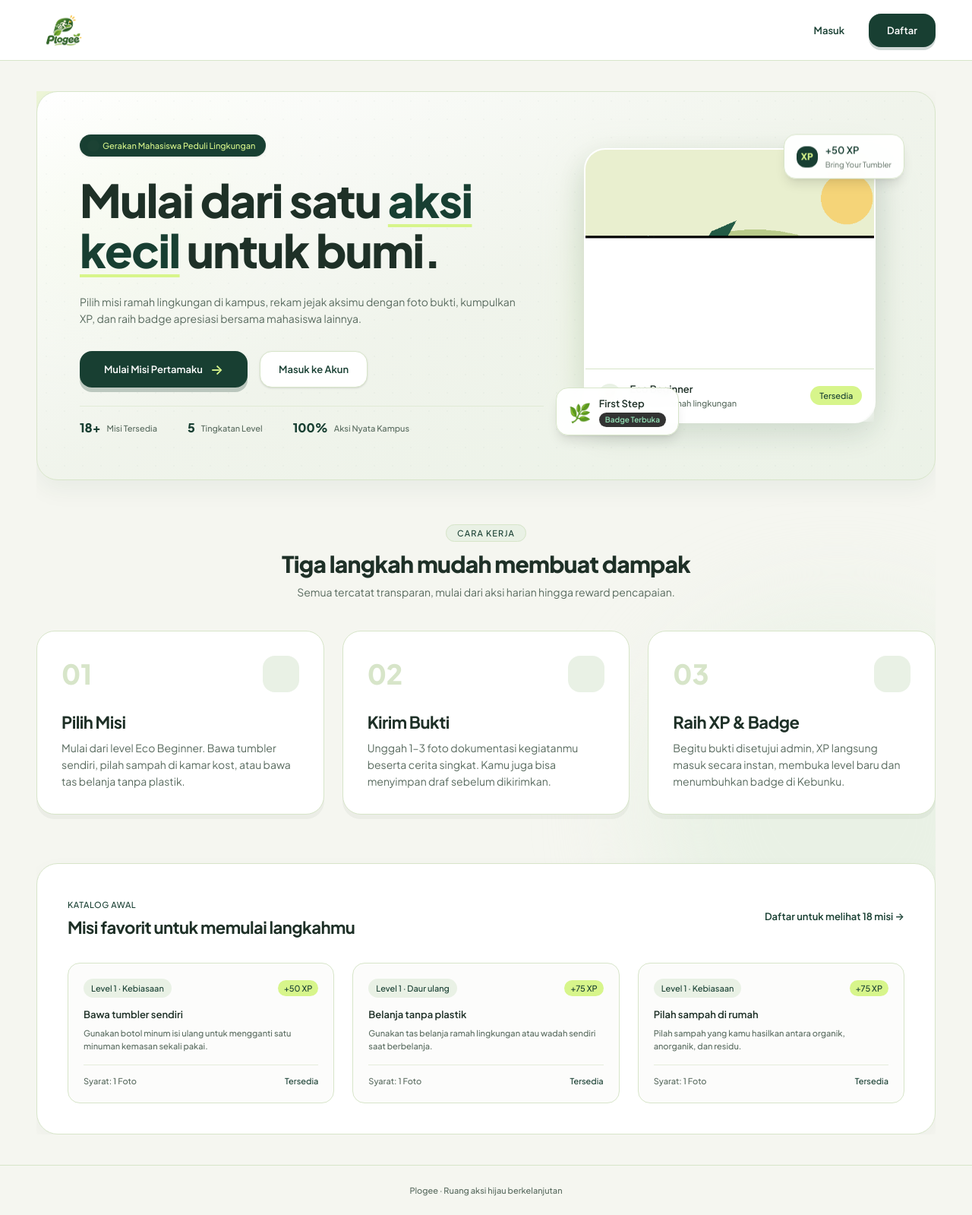
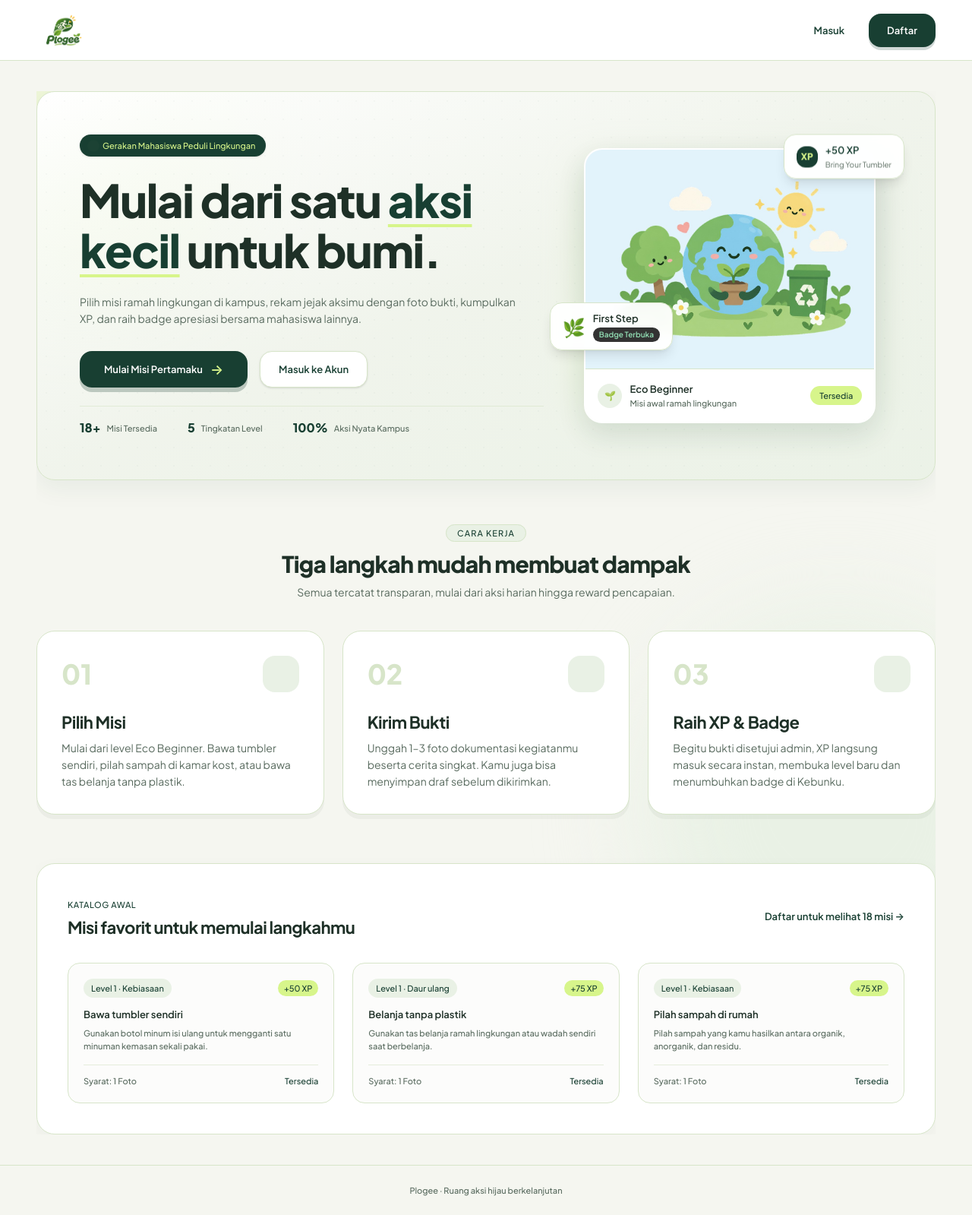
Before and after one commit to Farhanmzkky/Project-Akhir-PAWL, a Laravel app: page / in a window 1280 px wide. Shown: the whole page at 76% size. Run offline with Laravel 12, Linux system fonts and the light colour scheme; style sheets or scripts are compiled from the project's sources.

Commit message:
feat: add landing page view and community image asset

```diff
--- a/resources/views/landing.blade.php
+++ b/resources/views/landing.blade.php
@@ -8,7 +8,7 @@
     <div class="absolute top-1/2 -right-32 w-[32rem] h-[32rem] bg-soft rounded-full blur-3xl pointer-events-none -z-10"></div>
 
     <!-- Hero Card Utama (Kontras & Berkelas) -->
-    <section class="bg-gradient-to-br from-white via-soft/40 to-soft/80 border border-line rounded-[28px] overflow-hidden grid grid-cols-1 lg:grid-cols-12 gap-8 items-center p-8 lg:p-14 shadow-[0_12px_32px_rgba(24,63,50,0.06)] relative group">
+    <section class="bg-gradient-to-br from-white via-soft/40 to-soft/80 border border-line rounded-container overflow-visible grid grid-cols-1 lg:grid-cols-12 gap-8 items-center p-8 lg:p-14 shadow-[0_12px_32px_rgba(24,63,50,0.06)] relative group">
         <!-- Floating Subtle Pattern Accent -->
         <div class="absolute inset-0 bg-eco-pattern opacity-40 pointer-events-none"></div>
 
@@ -70,10 +70,10 @@
         <!-- Kolom Kanan: Interactive Visual Showcase -->
         <div class="lg:col-span-5 relative flex items-center justify-center">
             <!-- Decorative Back Glow -->
-            <div class="absolute inset-4 bg-gradient-to-tr from-lime/40 to-forest/20 rounded-[32px] blur-xl -z-10 group-hover:blur-2xl transition-all"></div>
+            <div class="absolute inset-4 bg-gradient-to-tr from-lime/40 to-forest/20 rounded-container blur-xl -z-10 group-hover:blur-2xl transition-all"></div>
 
             <!-- Main Visual Container -->
-            <div class="w-full max-w-sm rounded-[28px] overflow-hidden border-2 border-white bg-white shadow-[0_16px_36px_rgba(24,63,50,0.12)] relative transition-transform duration-500 hover:scale-[1.03]">
+            <div class="w-full max-w-sm rounded-container overflow-hidden border-2 border-white bg-white shadow-[0_16px_36px_rgba(24,63,50,0.12)] relative transition-transform duration-500 hover:scale-[1.03]">
                 <img class="w-full h-72 object-cover" src="{{ asset('images/komunitas.png') }}" alt="Ilustrasi mahasiswa peduli lingkungan">
                 <div class="p-4 bg-white/90 backdrop-blur border-t border-line flex items-center justify-between">
                     <div class="flex items-center gap-2.5">
@@ -96,8 +96,8 @@
                 </div>
             </div>
 
-            <!-- Floating Motion Badge 2: Bottom Left (First Step) -->
-            <div class="absolute -bottom-4 -left-2 sm:-left-4 bg-white/95 backdrop-blur border border-line rounded-2xl px-4 py-2.5 shadow-lg flex items-center gap-2.5 animate-float-delayed z-20">
+            <!-- Floating Motion Badge 2: Mid-Left Illustration Area (First Step) -->
+            <div class="absolute bottom-24 -left-3 sm:-left-6 bg-white/95 backdrop-blur border border-line rounded-2xl px-4 py-2.5 shadow-lg flex items-center gap-2.5 animate-float-delayed z-20">
                 <span class="text-2xl" aria-hidden="true">🌿</span>
                 <div>
                     <span class="text-label font-bold text-ink block leading-none">First Step</span>
@@ -161,7 +161,7 @@
     </section>
 
     <!-- Section Preview Misi Populer -->
-    <section class="mt-16 bg-white border border-line rounded-[28px] p-8 lg:p-10 shadow-[0_8px_24px_rgba(38,62,48,0.04)]">
+    <section class="mt-16 bg-white border border-line rounded-container p-8 lg:p-10 shadow-[0_8px_24px_rgba(38,62,48,0.04)]">
         <div class="flex flex-col sm:flex-row sm:items-center justify-between gap-4 mb-8">
             <div>
                 <span class="text-caption font-bold text-forest uppercase tracking-wider">Katalog Awal</span>
```
Also changed, not shown: public/images/komunitas.png.
